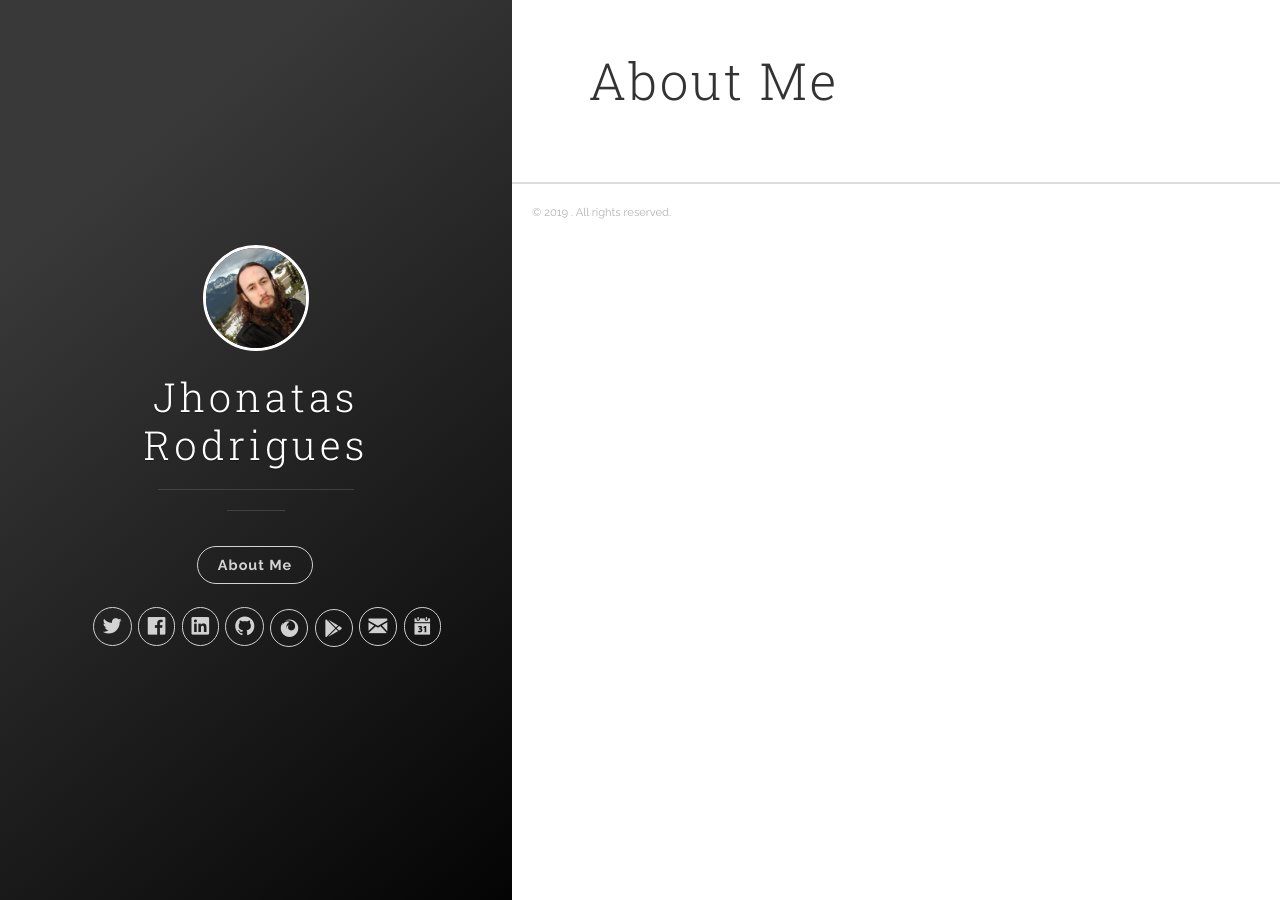
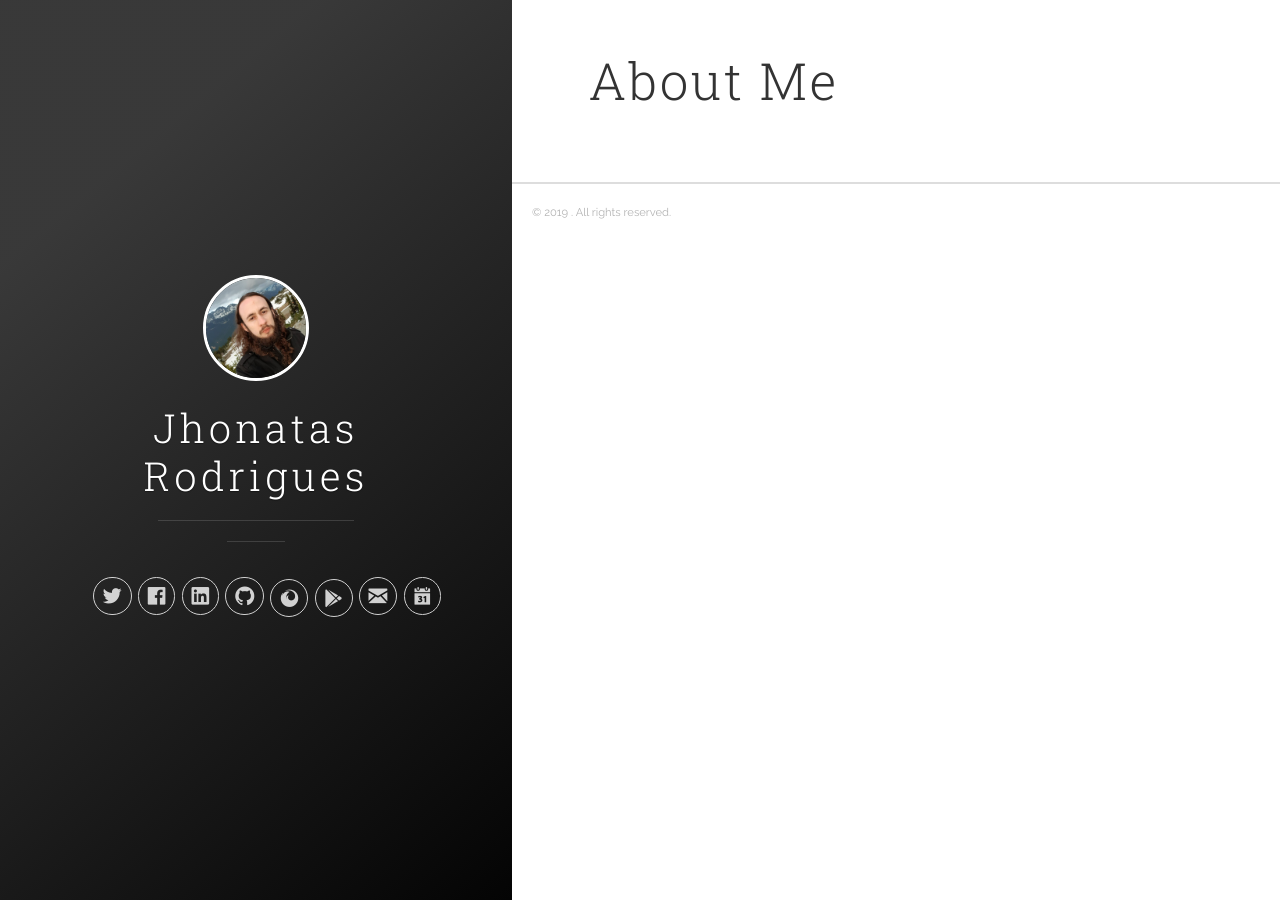
Before and after one commit to jhonatasrm/jhonatasrm.github.io, a Jekyll site: the page built from tags.md, in a window 1280 px wide. Built offline with Jekyll 4.4.1, drawn with Linux system fonts in a browser that asks for light colours; nearby versions of some CDN libraries.

Commit message:
temporarily removes "About Me"

```diff
--- a/_includes/header.html
+++ b/_includes/header.html
@@ -16,12 +16,13 @@
         <p class="panel-cover__description">{{ site.description }}</p>
         <hr class="panel-cover__divider panel-cover__divider--secondary">
 
-          <nav class="cover-navigation cover-navigation--primary">
-            <ul class="navigation">
-              <li class="navigation__item"><a href="{{ site.baseurl }}/#about" title="About Me" class="blog-button">About Me</a></li>
-            </ul>
-          </nav>
-        <div class="navigation-wrapper">
+          <!--<nav class="cover-navigation cover-navigation&#45;&#45;primary">-->
+            <!--<ul class="navigation">-->
+              <!--<li class="navigation__item"><a href="{{ site.baseurl }}/#about" title="About Me" class="blog-button">About Me</a></li>-->
+            <!--</ul>-->
+          <!--</nav>-->
+
+      <div class="navigation-wrapper">
           <nav class="cover-navigation navigation--social">
             <ul class="navigation">
 
```
Also changed, not shown: 7 other files.
